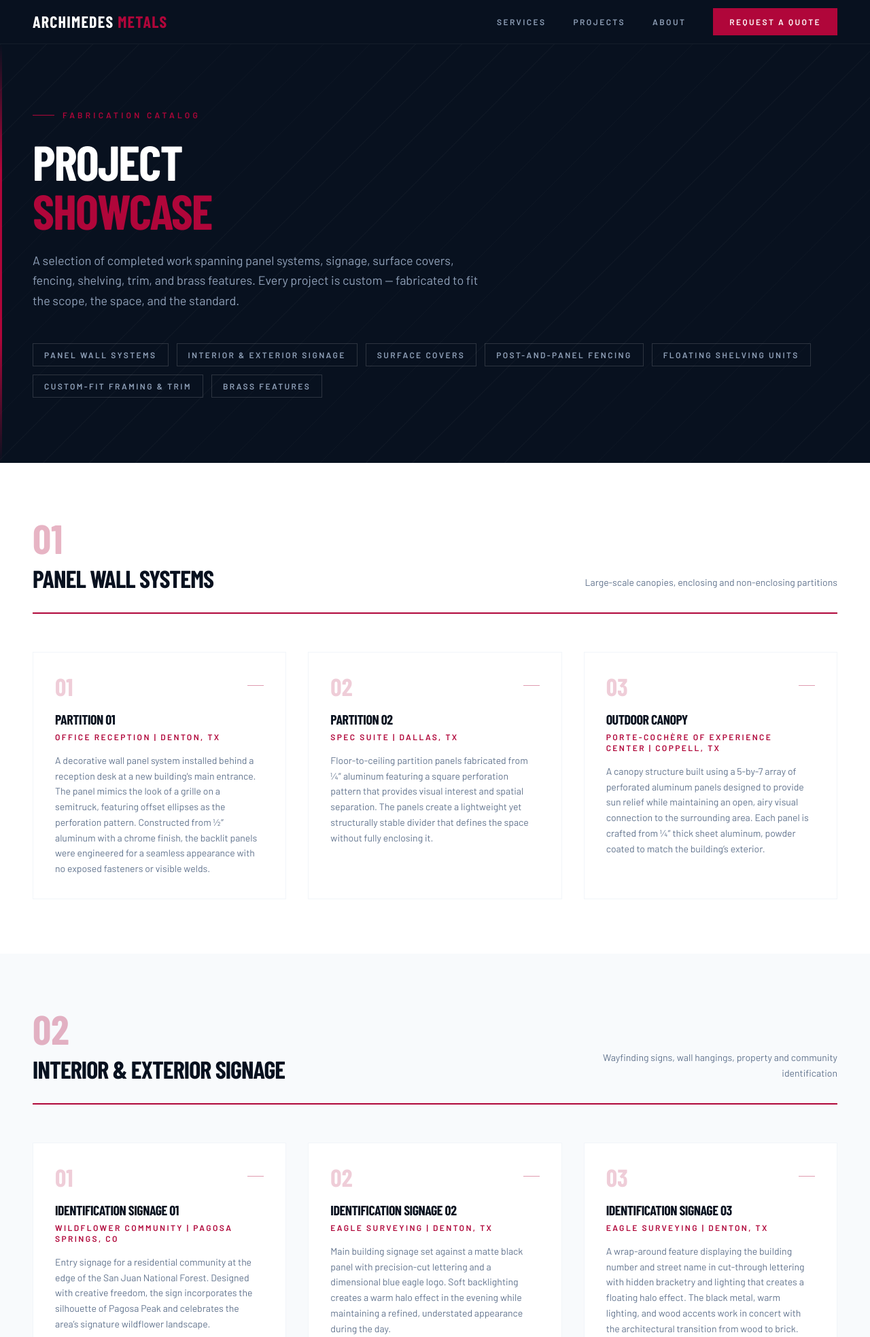
After one commit to BenH30/Archimedes, a Django app: page /projects/ in a window 1280 px wide. The commit adds this page. Shown: the top 1967 px of the page at 68% size. Run offline with Django 5.2, Linux system fonts and the light colour scheme; some web fonts are replaced.

Commit message:
Add /projects/ page and update brand color scheme to crimson
- Create projects page with all 21 projects from the fabrication catalog,
  organized by 7 categories (panel systems, signage, surface covers,
  fencing, floating shelving, framing & trim, brass features)
- Update brand accent color from brass gold (#b5860d) to crimson (#b0063a)
  to match the visual identity in the Archimedes fabrication catalog
- Add contact info to footer: address (2555 Nail Road, Krum, TX 76249)
  and email (info@archimedesmetals.com)
- Update CLAUDE.md with catalog reference and new color values

Co-Authored-By: Claude Sonnet 4.6 <noreply@anthropic.com>

```diff
--- a/core/urls.py
+++ b/core/urls.py
@@ -6,4 +6,5 @@ urlpatterns = [
     path("about/", views.about, name="about"),
     path("quote/", views.contact, name="contact"),
     path("privacy/", views.privacy, name="privacy"),
+    path("projects/", views.projects, name="projects"),
 ]
--- a/core/views.py
+++ b/core/views.py
@@ -32,6 +32,156 @@ ABOUT_VALUES = [
     {"title": "We Communicate Clearly", "body": "Custom fabrication involves decisions, constraints, and trade-offs. We believe in being transparent about scope, schedule, budget, materials, finishes, and fabrication realities so the project team can make good decisions early."},
     {"title": "We Solve Problems", "body": "Some scopes do not come with a perfect template. That is where we thrive. We help turn sketches, drawings, concepts, field conditions, and unusual requirements into practical fabricated solutions."},
     {"title": "We Care About the Result", "body": "Good enough is not the standard. Our goal is to deliver work that looks right, fits correctly, holds up over time, and reflects well on everyone involved in the project."},
+]
+
+PROJECTS = [
+    {
+        "category": "Panel Wall Systems",
+        "description": "Large-scale canopies, enclosing and non-enclosing partitions",
+        "items": [
+            {
+                "name": "Partition 01",
+                "location": "Office Reception | Denton, TX",
+                "description": "A decorative wall panel system installed behind a reception desk at a new building's main entrance. The panel mimics the look of a grille on a semitruck, featuring offset ellipses as the perforation pattern. Constructed from ½″ aluminum with a chrome finish, the backlit panels were engineered for a seamless appearance with no exposed fasteners or visible welds.",
+            },
+            {
+                "name": "Partition 02",
+                "location": "Spec Suite | Dallas, TX",
+                "description": "Floor-to-ceiling partition panels fabricated from ¼″ aluminum featuring a square perforation pattern that provides visual interest and spatial separation. The panels create a lightweight yet structurally stable divider that defines the space without fully enclosing it.",
+            },
+            {
+                "name": "Outdoor Canopy",
+                "location": "Porte-Cochère of Experience Center | Coppell, TX",
+                "description": "A canopy structure built using a 5-by-7 array of perforated aluminum panels designed to provide sun relief while maintaining an open, airy visual connection to the surrounding area. Each panel is crafted from ¼″ thick sheet aluminum, powder coated to match the building’s exterior.",
+            },
+        ],
+    },
+    {
+        "category": "Interior & Exterior Signage",
+        "description": "Wayfinding signs, wall hangings, property and community identification",
+        "items": [
+            {
+                "name": "Identification Signage 01",
+                "location": "Wildflower Community | Pagosa Springs, CO",
+                "description": "Entry signage for a residential community at the edge of the San Juan National Forest. Designed with creative freedom, the sign incorporates the silhouette of Pagosa Peak and celebrates the area’s signature wildflower landscape.",
+            },
+            {
+                "name": "Identification Signage 02",
+                "location": "Eagle Surveying | Denton, TX",
+                "description": "Main building signage set against a matte black panel with precision-cut lettering and a dimensional blue eagle logo. Soft backlighting creates a warm halo effect in the evening while maintaining a refined, understated appearance during the day.",
+            },
+            {
+                "name": "Identification Signage 03",
+                "location": "Eagle Surveying | Denton, TX",
+                "description": "A wrap-around feature displaying the building number and street name in cut-through lettering with hidden bracketry and lighting that creates a floating halo effect. The black metal, warm lighting, and wood accents work in concert with the architectural transition from wood to brick.",
+            },
+            {
+                "name": "Wayfinding Signage 01",
+                "location": "Conference Room Corridor | Frisco, TX",
+                "description": "Conference room wayfinding with a creative edge — each matte black panel is mounted on a horizontal bracket and features a cutout NFL team logo (Broncos, Cowboys, Saints, Texans), creating consistent visual flow and character throughout the corridor.",
+            },
+        ],
+    },
+    {
+        "category": "Surface Covers",
+        "description": "Paneling that adds decorative flair to walls, vent hoods, counter faces, and more",
+        "items": [
+            {
+                "name": "Surface Cover 01 & 02",
+                "location": "Pizza Counter in Experience Center | Coppell, TX",
+                "description": "A large overhead vent hood cover in ⅛″ aluminum with a matte brown finish, paired with a perforated white aluminum bar face featuring a repeating triangular pattern. Aluminum sectioning camouflages the seams. Integrated lighting casts soft highlights that accentuate the depth of the cutouts.",
+            },
+            {
+                "name": "Surface Cover 03",
+                "location": "Kitchen in Experience Center | Coppell, TX",
+                "description": "Copper-colored panels spanning a dramatic 28 by 36 feet across two columns and a furdown above the kitchen area. A button-mount placement method created the illusion of an overlaid diamond lattice before permanent adhesion.",
+            },
+            {
+                "name": "Surface Cover 04",
+                "location": "Elevator Lobby Area | Dallas, TX",
+                "description": "Perforated ⅛″ aluminum panels finished in matte flat black powder coat, mirroring existing lobby panels while incorporating subtle modifications to integrate with surrounding millwork. The perforations reveal the painted millwork underneath, providing dimension and breaking up the monochromatic tone.",
+            },
+        ],
+    },
+    {
+        "category": "Post-and-Panel Fencing",
+        "description": "Louvered and flat panel fence systems for privacy, HVAC screening, and access control",
+        "items": [
+            {
+                "name": "Louvered Fence 01",
+                "location": "HVAC Privacy & Retainment Area | Coppell, TX",
+                "description": "A 275-foot perimeter fence enclosing a service area with HVAC equipment and dumpsters. Every post was mapped, anchored, and leveled despite significant grade challenges. Finished in grey powder coat with saloon-style swing gates throughout for easy service access.",
+            },
+            {
+                "name": "Louvered Fence 02",
+                "location": "Privacy Entryway | Dallas, TX",
+                "description": "A privacy barrier built with a sturdy tube frame, combining solid panels and vertical louver blades for airflow without full enclosure. A custom ½″ aluminum bowtie brace adds visual interest. A push gate allows resident access while restricting external entry.",
+            },
+        ],
+    },
+    {
+        "category": "Floating Shelving Units",
+        "description": "Shelving with no visible supports",
+        "items": [
+            {
+                "name": "Floating Shelving 01",
+                "location": "Coffee Counter in Experience Center | Coppell, TX",
+                "description": "An 18.5-foot shelf with a smooth oval form that subtly echoes the shape of a coffee bean. Hidden mounting tabs create the floating effect. Anodized to a deep coffee brown that complements surrounding textures. Curved vertical ends provide a bold visual anchor without appearing bulky.",
+            },
+            {
+                "name": "Floating Shelving 02",
+                "location": "Bar Area in Experience Center | Coppell, TX",
+                "description": "Only 1″ thick overall, these shelves achieve their floating effect through an aluminum sheath covering an internal frame that mounts directly inside the wall. A satin black finish balances visual weight with refined detailing.",
+            },
+        ],
+    },
+    {
+        "category": "Custom-Fit Framing & Trim",
+        "description": "Aluminum extrusions that provide visual transitions between focal points and their surroundings",
+        "items": [
+            {
+                "name": "Custom-Fit Framing 01",
+                "location": "Showroom in Experience Center | Coppell, TX",
+                "description": "A display frame constructed from stacked square aluminum tubing (3″×3″ and 2″×2″), creating a recessed channel for integrated lighting. Corners are secured with internal joints and mechanical fasteners. Hidden bracketry continues the minimal floating aesthetic.",
+            },
+            {
+                "name": "Custom-Fit Framing 02",
+                "location": "Indoor-Outdoor Patio | Dallas, TX",
+                "description": "Fountain frames designed to address safety hazards and resident dissatisfaction while elevating the space’s clean, modern aesthetic. The covers minimize overspray, protecting patio furniture and residents from the water feature.",
+            },
+            {
+                "name": "Decorative Trim 01",
+                "location": "Lounge Area in Experience Center | Coppell, TX",
+                "description": "A minimalist aluminum angle piece wrapping the full perimeter of a fireplace opening, providing a clean transition between large-format stone tile and glass. Anodized satin black with no exposed fasteners, keeping the element visually quiet.",
+            },
+            {
+                "name": "Decorative Trim 02",
+                "location": "Experience Center | Coppell, TX",
+                "description": "Custom-formed aluminum trim lining curved archways, hand-shaped to follow each arch’s curve. Anodized to a warm champagne brass tone, providing an elegant transition between tile-clad walls and interior spaces.",
+            },
+            {
+                "name": "Decorative Trim 03",
+                "location": "Warewash Area in Experience Center | Coppell, TX",
+                "description": "Stainless steel top trim capping the tile-clad wall surrounding a dishwashing conveyor. Fit-in-field with a hand-brushed finish, this industrial trim harmonizes with the machinery and polishes off the open-concept layout.",
+            },
+        ],
+    },
+    {
+        "category": "Brass Features",
+        "description": "High-finish brass fabrication for chandeliers, handrails, and architectural details",
+        "items": [
+            {
+                "name": "Brass Chandelier",
+                "location": "Deli Counter in Experience Center | Coppell, TX",
+                "description": "A statement chandelier with a cage-like frame made from 2″×2″ brushed brass tubing, stretching just over 25 feet in length. Composed of 63 individually fabricated segments with custom aluminum tube joinery hidden inside each connection. Globe pendant lights align rhythmically with the counter below.",
+            },
+            {
+                "name": "Brass Handrails",
+                "location": "Hotel Lobby | Dallas, TX",
+                "description": "A retrofit of secondary railing supports and anchoring for ADA compliance, fabricated from brushed brass bar stock. Installed in an alternating off-center pattern — a small but intentional detail that adds visual interest without compromising function.",
+            },
+        ],
+    },
 ]
 
 QUOTE_NEEDS = [
@@ -72,3 +222,7 @@ def contact(request):
 
 def privacy(request):
     return render(request, "privacy.html")
+
+
+def projects(request):
+    return render(request, "projects.html", {"project_categories": PROJECTS})
--- a/pyproject.toml
+++ b/pyproject.toml
@@ -5,5 +5,6 @@ description = "Add your description here"
 requires-python = ">=3.12"
 dependencies = [
     "django>=6.0.4",
+    "pymupdf>=1.27.2.3",
     "python-docx>=1.2.0",
 ]
--- a/static/css/input.css
+++ b/static/css/input.css
@@ -3,9 +3,9 @@
 @theme {
   --color-brand-dark: #08111f;
   --color-brand-navy: #0f172a;
-  --color-brand-brass: #b5860d;
-  --color-brand-brass-light: #d4a520;
-  --color-brand-warm: #f2ece0;
+  --color-brand-crimson: #b0063a;
+  --color-brand-crimson-light: #cc0a45;
+  --color-brand-warm: #fdf2f4;
 
   --font-display: 'Barlow Condensed', sans-serif;
   --font-sans: 'Barlow', sans-serif;
--- a/templates/base.html
+++ b/templates/base.html
@@ -18,13 +18,13 @@
     <div class="max-w-7xl mx-auto px-6 lg:px-12">
       <div class="flex items-center justify-between h-16">
         <a href="/" class="flex items-center gap-2">
-          <span class="font-display font-black text-2xl tracking-wider uppercase">Archimedes <span class="text-[#b5860d]">Metals</span></span>
+          <span class="font-display font-black text-2xl tracking-wider uppercase">Archimedes <span class="text-[#b0063a]">Metals</span></span>
         </a>
         <div class="hidden md:flex items-center gap-10">
           <a href="/services/" class="text-xs font-semibold uppercase tracking-[0.2em] text-slate-400 hover:text-white transition-colors">Services</a>
           <a href="/projects/" class="text-xs font-semibold uppercase tracking-[0.2em] text-slate-400 hover:text-white transition-colors">Projects</a>
           <a href="/about/" class="text-xs font-semibold uppercase tracking-[0.2em] text-slate-400 hover:text-white transition-colors">About</a>
-          <a href="/quote/" class="bg-[#b5860d] hover:bg-[#d4a520] text-white text-xs font-semibold px-6 py-3 uppercase tracking-[0.2em] transition-colors">Request a Quote</a>
+          <a href="/quote/" class="bg-[#b0063a] hover:bg-[#cc0a45] text-white text-xs font-semibold px-6 py-3 uppercase tracking-[0.2em] transition-colors">Request a Quote</a>
         </div>
       </div>
     </div>
@@ -37,25 +37,26 @@
     <div class="max-w-7xl mx-auto px-6 lg:px-12 py-16">
       <div class="grid grid-cols-1 md:grid-cols-3 gap-12 mb-12">
         <div>
-          <div class="font-display font-black text-2xl text-white uppercase tracking-wider mb-4">Archimedes <span class="text-[#b5860d]">Metals</span></div>
+          <div class="font-display font-black text-2xl text-white uppercase tracking-wider mb-4">Archimedes <span class="text-[#b0063a]">Metals</span></div>
           <p class="text-sm leading-relaxed text-slate-500">Custom architectural metal fabrication for commercial construction, interiors, signage, and design-forward metalwork. Dallas–Fort Worth.</p>
         </div>
         <div>
           <h3 class="text-white text-xs font-semibold uppercase tracking-[0.25em] mb-5">Services</h3>
           <ul class="space-y-3 text-sm">
-            <li><a href="/services/architectural-metalwork/" class="hover:text-[#b5860d] transition-colors">Architectural Metalwork</a></li>
-            <li><a href="/services/metal-wall-panels/" class="hover:text-[#b5860d] transition-colors">Metal Wall Panels</a></li>
-            <li><a href="/services/custom-metal-signage/" class="hover:text-[#b5860d] transition-colors">Custom Metal Signage</a></li>
-            <li><a href="/services/fencing-screens-enclosures/" class="hover:text-[#b5860d] transition-colors">Fencing, Screens &amp; Enclosures</a></li>
-            <li><a href="/services/shelving-trim-brass/" class="hover:text-[#b5860d] transition-colors">Shelving, Trim &amp; Brass Features</a></li>
+            <li><a href="/services/architectural-metalwork/" class="hover:text-[#b0063a] transition-colors">Architectural Metalwork</a></li>
+            <li><a href="/services/metal-wall-panels/" class="hover:text-[#b0063a] transition-colors">Metal Wall Panels</a></li>
+            <li><a href="/services/custom-metal-signage/" class="hover:text-[#b0063a] transition-colors">Custom Metal Signage</a></li>
+            <li><a href="/services/fencing-screens-enclosures/" class="hover:text-[#b0063a] transition-colors">Fencing, Screens &amp; Enclosures</a></li>
+            <li><a href="/services/shelving-trim-brass/" class="hover:text-[#b0063a] transition-colors">Shelving, Trim &amp; Brass Features</a></li>
           </ul>
         </div>
         <div>
           <h3 class="text-white text-xs font-semibold uppercase tracking-[0.25em] mb-5">Contact</h3>
           <ul class="space-y-3 text-sm">
-            <li class="text-slate-500">Dallas–Fort Worth, TX</li>
-            <li><a href="/quote/" class="hover:text-[#b5860d] transition-colors">Request a Quote</a></li>
-            <li><a href="/projects/" class="hover:text-[#b5860d] transition-colors">View Projects</a></li>
+            <li class="text-slate-500">2555 Nail Road, Krum, TX 76249</li>
+            <li><a href="mailto:info@archimedesmetals.com" class="hover:text-[#b0063a] transition-colors">info@archimedesmetals.com</a></li>
+            <li><a href="/quote/" class="hover:text-[#b0063a] transition-colors">Request a Quote</a></li>
+            <li><a href="/projects/" class="hover:text-[#b0063a] transition-colors">View Projects</a></li>
           </ul>
         </div>
       </div>
--- /dev/null
+++ b/templates/projects.html
@@ -0,0 +1,105 @@
+{% extends "base.html" %}
+
+{% block title %}Project Showcase{% endblock %}
+{% block meta_description %}Browse the Archimedes Metals fabrication catalog — panel wall systems, custom signage, surface covers, fencing, floating shelving, framing & trim, and brass features for commercial spaces across Dallas-Fort Worth.{% endblock %}
+
+{% block content %}
+
+<!-- ── PAGE HERO ─────────────────────────────────────────────────────── -->
+<section class="bg-[#08111f] text-white py-24 relative overflow-hidden">
+  <div class="absolute inset-0 pointer-events-none" style="background-image: repeating-linear-gradient(135deg, rgba(255,255,255,0.025) 0px, rgba(255,255,255,0.025) 1px, transparent 1px, transparent 48px);"></div>
+  <div class="absolute left-0 top-0 bottom-0 w-[3px]" style="background: linear-gradient(to bottom, transparent, #b0063a 30%, #b0063a 70%, transparent);"></div>
+  <div class="relative max-w-7xl mx-auto px-6 lg:px-12">
+    <div class="flex items-center gap-3 mb-6">
+      <div class="w-8 h-px bg-[#b0063a]"></div>
+      <span class="text-[#b0063a] text-xs font-semibold uppercase tracking-[0.35em]">Fabrication Catalog</span>
+    </div>
+    <h1 class="font-display font-black text-5xl lg:text-7xl uppercase leading-none tracking-tight mb-6">
+      Project<br><span class="text-[#b0063a]">Showcase</span>
+    </h1>
+    <p class="text-slate-400 text-lg max-w-2xl leading-relaxed">
+      A selection of completed work spanning panel systems, signage, surface covers, fencing, shelving, trim, and brass features. Every project is custom — fabricated to fit the scope, the space, and the standard.
+    </p>
+
+    <!-- Category nav -->
+    <div class="mt-12 flex flex-wrap gap-3">
+      {% for cat in project_categories %}
+      <a href="#{{ cat.category|lower|cut:' '|cut:'&'|cut:'-'|slugify }}" class="text-xs font-semibold uppercase tracking-[0.2em] px-4 py-2 border border-white/15 text-slate-400 hover:border-[#b0063a] hover:text-[#b0063a] transition-colors">
+        {{ cat.category }}
+      </a>
+      {% endfor %}
+    </div>
+  </div>
+</section>
+
+
+<!-- ── PROJECT CATEGORIES ─────────────────────────────────────────────── -->
+{% for cat in project_categories %}
+<section id="{{ cat.category|slugify }}" class="{% cycle 'bg-white' 'bg-slate-50' %} py-20">
+  <div class="max-w-7xl mx-auto px-6 lg:px-12">
+
+    <!-- Category header -->
+    <div class="flex flex-col lg:flex-row lg:items-end lg:justify-between gap-4 mb-14 pb-8 border-b-2 border-[#b0063a]">
+      <div>
+        <div class="flex items-center gap-3 mb-3">
+          <span class="font-display font-black text-[#b0063a]/30 text-6xl leading-none">{{ forloop.counter|stringformat:"02d" }}</span>
+        </div>
+        <h2 class="font-display font-black text-[#08111f] text-3xl lg:text-4xl uppercase tracking-tight leading-none">
+          {{ cat.category }}
+        </h2>
+      </div>
+      <p class="text-slate-500 text-sm max-w-sm leading-relaxed lg:text-right">{{ cat.description }}</p>
+    </div>
+
+    <!-- Project cards -->
+    <div class="grid grid-cols-1 md:grid-cols-2 lg:grid-cols-3 gap-8">
+      {% for project in cat.items %}
+      <div class="group border border-slate-100 hover:border-[#b0063a]/30 transition-colors bg-white p-8">
+        <div class="flex items-start justify-between mb-4">
+          <span class="font-display font-black text-[#b0063a]/20 group-hover:text-[#b0063a]/60 text-4xl leading-none transition-colors">
+            {{ forloop.counter|stringformat:"02d" }}
+          </span>
+          <div class="w-6 h-px bg-[#b0063a] mt-4 opacity-40 group-hover:opacity-100 transition-opacity"></div>
+        </div>
+        <h3 class="font-display font-bold text-[#08111f] text-xl uppercase tracking-tight mb-1 group-hover:text-[#b0063a] transition-colors">
+          {{ project.name }}
+        </h3>
+        <p class="text-[#b0063a] text-xs font-semibold uppercase tracking-[0.2em] mb-4">{{ project.location }}</p>
+        <p class="text-slate-500 text-sm leading-relaxed">{{ project.description }}</p>
+      </div>
+      {% endfor %}
+    </div>
+
+  </div>
+</section>
+{% endfor %}
+
+
+<!-- ── CTA ────────────────────────────────────────────────────────────── -->
+<section class="bg-[#08111f] py-24 relative overflow-hidden">
+  <div class="absolute inset-0 pointer-events-none opacity-[0.035]" style="background-image: repeating-linear-gradient(135deg, white 0px, white 1px, transparent 1px, transparent 48px);"></div>
+  <div class="relative max-w-7xl mx-auto px-6 lg:px-12 flex flex-col lg:flex-row lg:items-center lg:justify-between gap-10">
+    <div>
+      <div class="flex items-center gap-3 mb-6">
+        <div class="w-8 h-px bg-[#b0063a]"></div>
+        <span class="text-[#b0063a] text-xs font-semibold uppercase tracking-[0.35em]">Start a Project</span>
+      </div>
+      <h2 class="font-display font-black text-white text-4xl lg:text-6xl uppercase leading-none tracking-tight">
+        Have a Scope<br>We Can Help With?
+      </h2>
+      <p class="text-slate-400 mt-6 text-base leading-relaxed max-w-lg">
+        Send us your drawings, sketches, or photos. We'll respond quickly with a clear conversation about what's possible, what it takes, and how we can help.
+      </p>
+    </div>
+    <div class="flex flex-col gap-4 shrink-0">
+      <a href="/quote/" class="bg-[#b0063a] hover:bg-[#cc0a45] text-white text-xs font-semibold px-10 py-5 uppercase tracking-[0.25em] transition-colors text-center whitespace-nowrap">
+        Request a Quote &rarr;
+      </a>
+      <a href="/about/" class="border border-white/20 hover:border-white/50 text-white text-xs font-semibold px-10 py-5 uppercase tracking-[0.25em] transition-colors text-center whitespace-nowrap">
+        About Archimedes
+      </a>
+    </div>
+  </div>
+</section>
+
+{% endblock %}
```
Also changed, not shown: CLAUDE.md (+6 -5 lines), templates/about.html (+17 -17 lines), templates/contact.html (+22 -22 lines), templates/home.html (+22 -22 lines), templates/privacy.html (+8 -8 lines), static/css/output.css, 1 other file.
